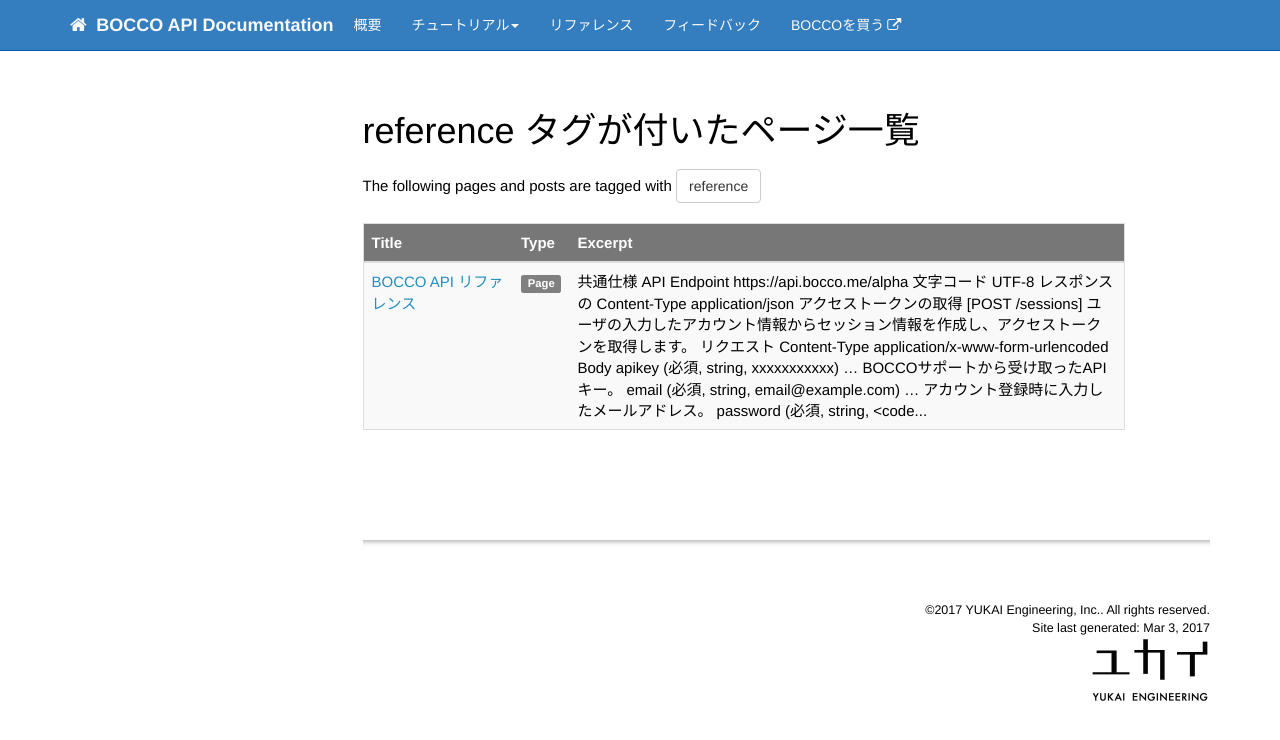
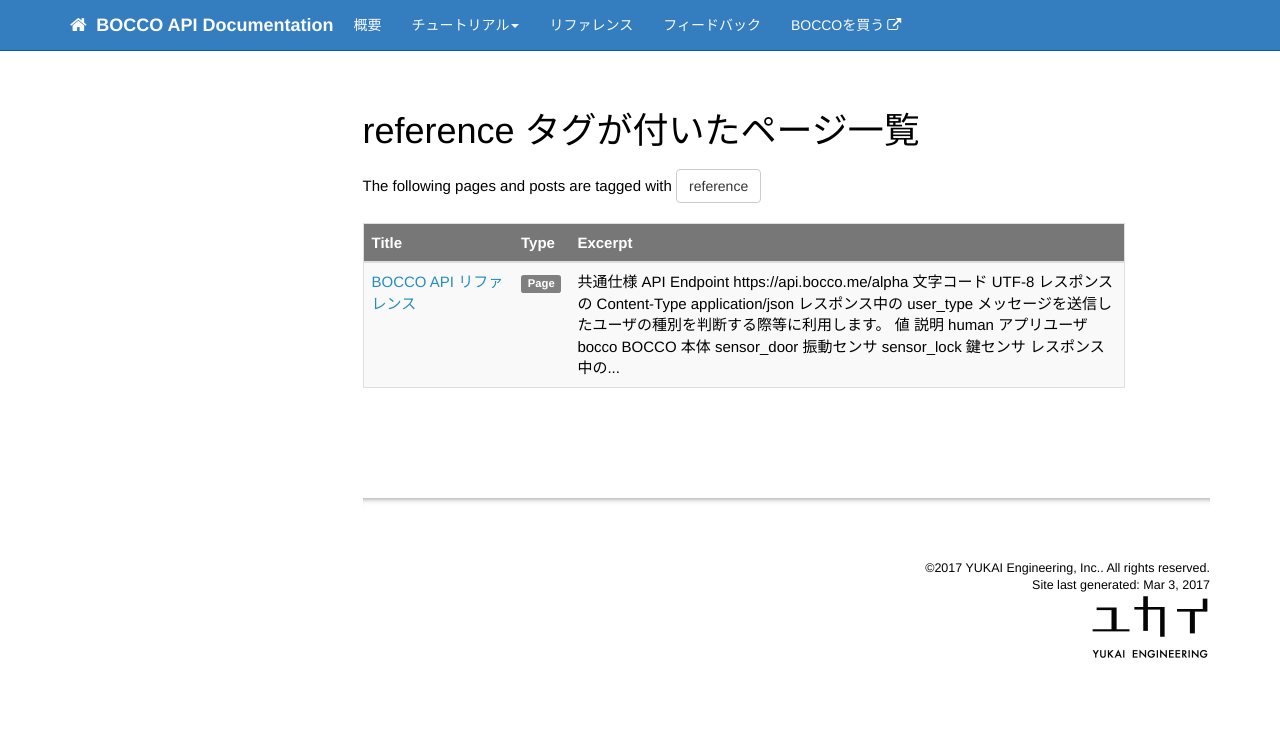
Before and after one commit to YUKAI/bocco-api-docs, a Jekyll site: the page built from pages/tags/tag_reference.md, in a window 1280 px wide. Shown: the top 740 px of the page. Built offline with Jekyll 4.4.1, drawn with Linux system fonts in a browser that asks for light colours; nearby versions of some CDN libraries; comment, search, counter and statistics services are not loaded.

Commit message:
Add explanation of user_type and message_type

```diff
--- a/pages/reference/index.md
+++ b/pages/reference/index.md
@@ -23,6 +23,26 @@
 
 `application/json`
 
+### レスポンス中の user_type
+
+メッセージを送信したユーザの種別を判断する際等に利用します。
+
+| 値 | 説明 |
+|---|---|
+| human | アプリユーザ |
+| bocco | BOCCO 本体 |
+| sensor_door | [振動センサ](http://www.bocco.me/2016/09/27/vibration_sensor/) |
+| sensor_lock | [鍵センサ](http://www.bocco.me/2016/09/27/lock_sensor/) |
+
+### レスポンス中の message_type
+
+メッセージの種別を判断する際に利用します。
+
+| 値 | 説明 |
+|---|---|
+| normal | センサ通知等ではない通常のメッセージ |
+| system.human_joined | 部屋に新しいユーザが参加した際のメッセージ |
+| system.sensor_joined | 部屋に新しいセンサが追加された際のメッセージ |
 
 ## アクセストークンの取得 [POST /sessions]
 
```
